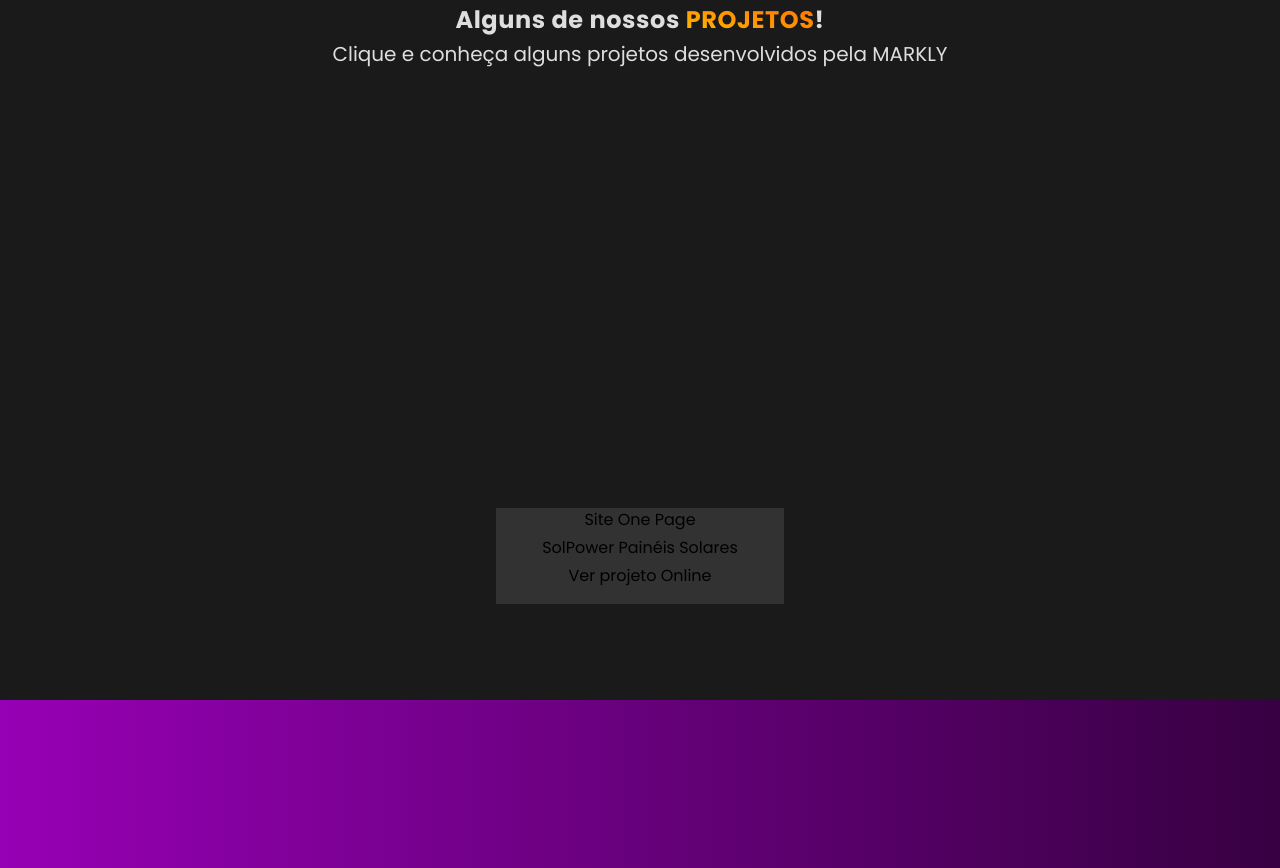
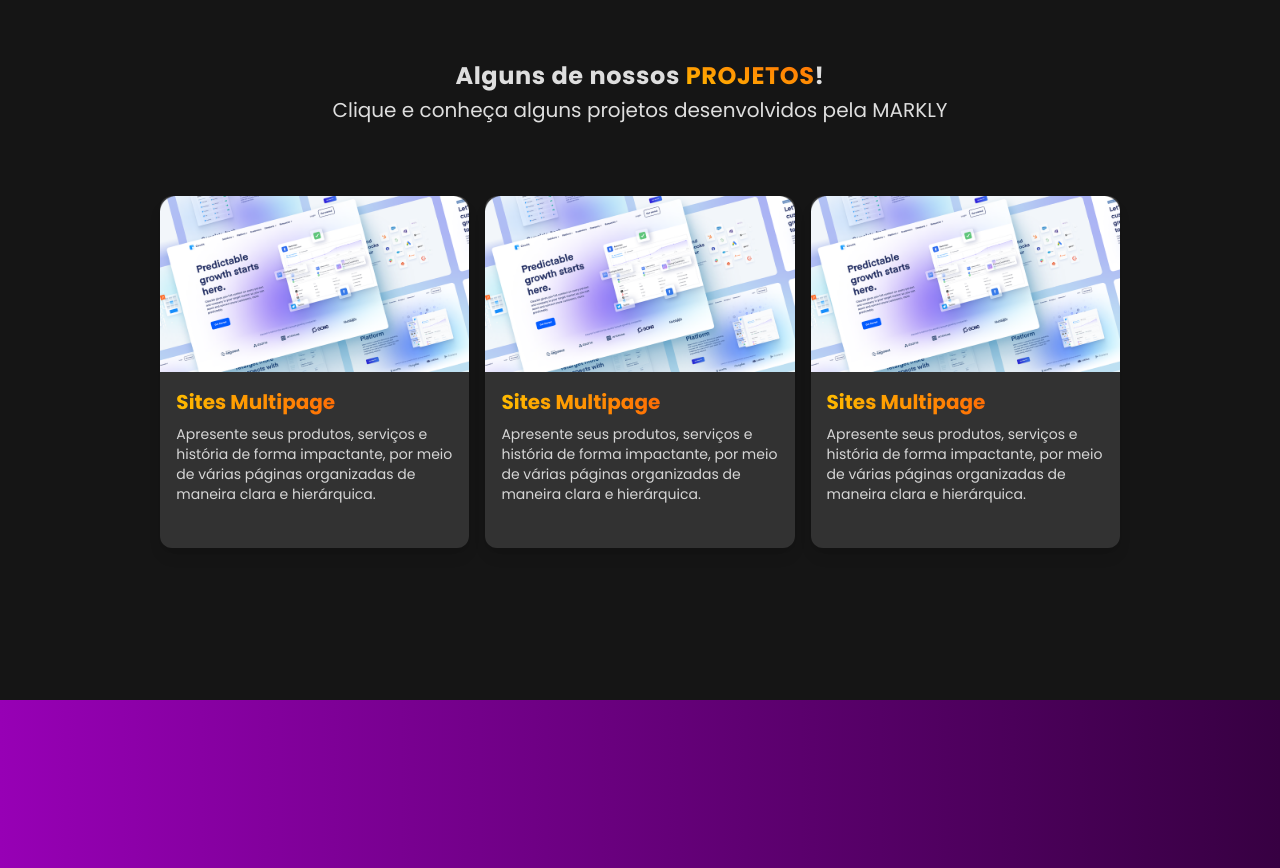
Before and after one commit to marklyEquipe/Markly, a website: page index.html in a window 1280 px wide. Shown: the part 4100-4968 px from the top of the page. Drawn offline with Linux system fonts and the light colour scheme.

Commit message:
feature - building see more projects card

```diff
--- a/index.html
+++ b/index.html
@@ -346,10 +346,12 @@
                 </div>
             </div>
         </div>
-        <!-- Section_6 -->
-        <div class="w-full h-auto relative xl:h-[100vh] bg-defaultColor">
+        <!-- Section_6 LM -->
+        <div class="w-full h-,
+        2,
+         xl:h-[100vh] bg-defaultColorHeader">
             <div
-                class="w-full h-full flex flex-col items-center justify-between m-auto max-w-[550px] md:max-w-[700px] lg:max-w-[850px] xl:max-w-[1200px] py-24 px-6 sm:px-0"
+                class="w-full h-full flex flex-col items-center justify-center gap-16 m-auto max-w-[550px] md:max-w-[700px] lg:max-w-[850px] xl:max-w-[1200px] py-24 px-6 sm:px-0"
             >
                 <div class="w-full flex flex-col items-center justify-center gap-1 px-6 m-2">
                     <h2 class="text-defaultSubtitle text-center text-2xl font-bold tracking-wide">
@@ -358,13 +360,50 @@
                     </h2>
                     <h2 class="text-xl text-defaultSubtitle">Clique e conheça alguns projetos desenvolvidos pela MARKLY</h2>
                 </div>
-                <div class="w-full flex flex-col xl:flex xl:flex-row items-center justify-center gap-3 mt-6">
-                    <div class="h-96 w-72 rounded-xl flex flex-col justify-between">
-                        <div class="h-full"> </div>
-                        <div class="h-1/3 flex flex-col bg-defaultLightGray items-center gap-1">
-                            <h2>Site One Page</h2>
-                            <h2>SolPower Painéis Solares</h2>
-                            <button> Ver projeto Online<a href=""></a></button>
+                <div class="w-full flex flex-col lg:flex lg:flex-row items-center justify-center gap-4 px-12">
+                    <div class="w-auto md:w-1/2 lg:w-[28%] h-[22rem] bg-defaultLightGray rounded-xl shadow-lg flex flex-col justify-between">
+                        <div class="w-full h-1/2">
+                            <img
+                                src="./assets/mockups/mockup_multipage.png"
+                                alt="mockup de páginas múltiplas"
+                                class="w-full h-full"
+                            />
+                        </div>
+                        <div class="w-full h-1/2 flex flex-col items-start justify-normal gap-2 p-2 sm:p-4">
+                            <h2 class="text-transparent bg-clip-text bg-gradient-to-r from-defaultYellow to-defaultOrange text-xl font-bold">Sites Multipage</h2>
+                            <p class="text-white/80 text-sm">
+                                Apresente seus produtos, serviços e história de forma impactante, por meio de várias páginas organizadas de maneira clara e hierárquica.
+                            </p>
+                        </div>
+                    </div>
+                    <div class="w-auto md:w-1/2 lg:w-[28%] h-[22rem] bg-defaultLightGray rounded-xl shadow-lg flex flex-col justify-between">
+                        <div class="w-full h-1/2">
+                            <img
+                                src="./assets/mockups/mockup_multipage.png"
+                                alt="mockup de páginas múltiplas"
+                                class="w-full h-full"
+                            />
+                        </div>
+                        <div class="w-full h-1/2 flex flex-col items-start justify-normal gap-2 p-2 sm:p-4">
+                            <h2 class="text-transparent bg-clip-text bg-gradient-to-r from-defaultYellow to-defaultOrange text-xl font-bold">Sites Multipage</h2>
+                            <p class="text-white/80 text-sm">
+                                Apresente seus produtos, serviços e história de forma impactante, por meio de várias páginas organizadas de maneira clara e hierárquica.
+                            </p>
+                        </div>
+                    </div>
+                    <div class="w-auto md:w-1/2 lg:w-[28%] h-[22rem] bg-defaultLightGray rounded-xl shadow-lg flex flex-col justify-between">
+                        <div class="w-full h-1/2">
+                            <img
+                                src="./assets/mockups/mockup_multipage.png"
+                                alt="mockup de páginas múltiplas"
+                                class="w-full h-full"
+                            />
+                        </div>
+                        <div class="w-full h-1/2 flex flex-col items-start justify-normal gap-2 p-2 sm:p-4">
+                            <h2 class="text-transparent bg-clip-text bg-gradient-to-r from-defaultYellow to-defaultOrange text-xl font-bold">Sites Multipage</h2>
+                            <p class="text-white/80 text-sm">
+                                Apresente seus produtos, serviços e história de forma impactante, por meio de várias páginas organizadas de maneira clara e hierárquica.
+                            </p>
                         </div>
                     </div>
                 </div>
@@ -421,7 +460,7 @@
                 </div>
             </div>
         </div>
-        <!-- Divisor -->
+        <!-- Divisor  -->
         <div class="w-full h-48 bg-[#000000] py-6 flex flex-col items-center justify-center px-6 sm:px-0">
             <h1 class="md:w-1/2 text-white text-lg md:text-xl lg:text-3xl text-center font-bold">
                 Você está a um clique de uma Presença Online Impactante
```
